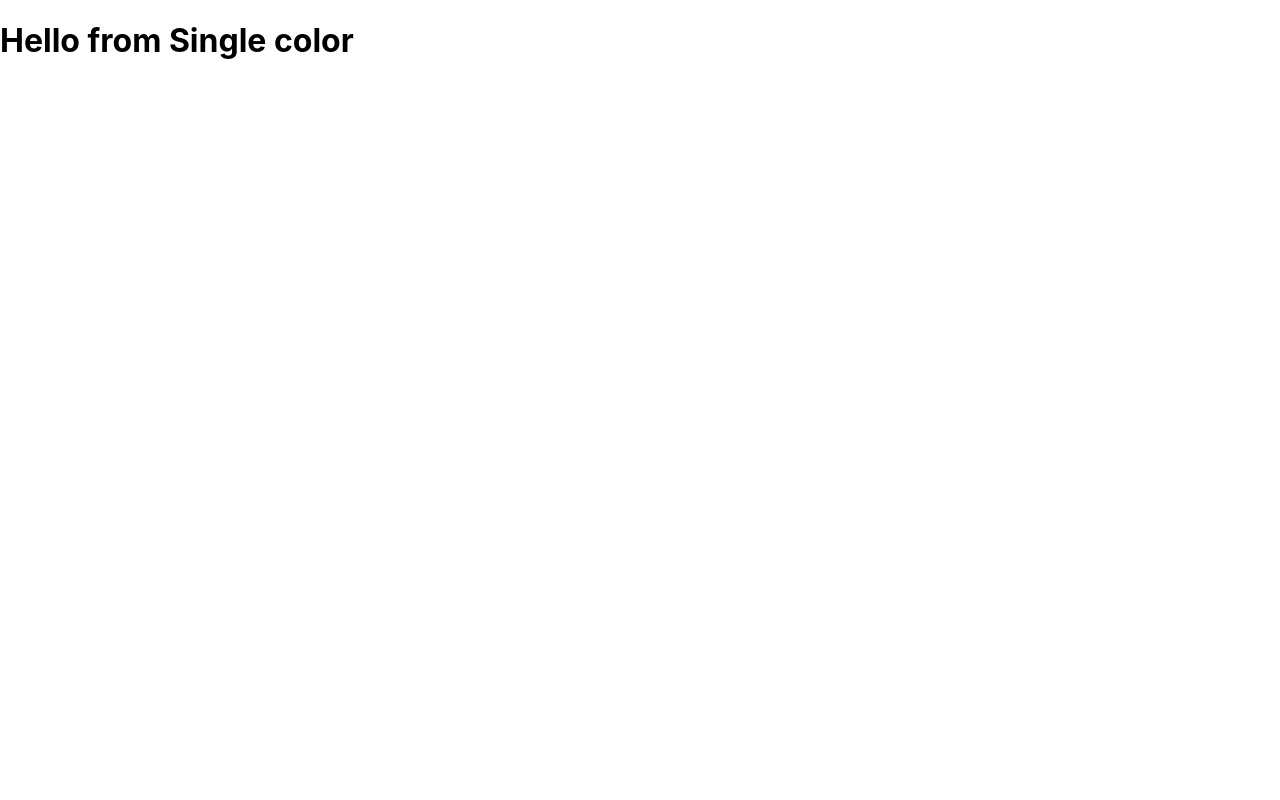
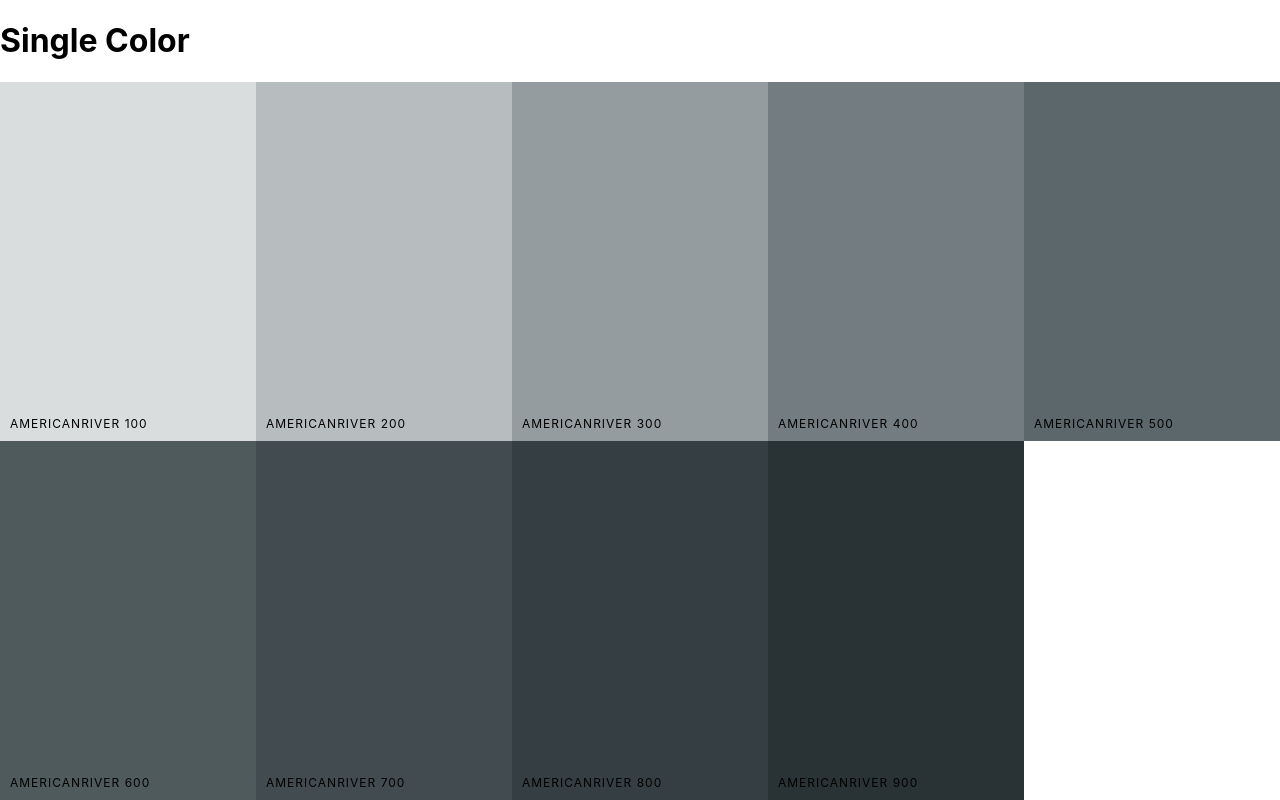
Before and after one commit to hacetheworld/color-app, a React (Create React App) app: page /palette/flat-ui-colors-american/americanriver in a window 1280 px wide. Built offline with nearby package versions, Linux system fonts and the light colour scheme; the HTML template or start-up script is replaced by a standard one.

Commit message:
display single Color palette shades

```diff
--- a/src/App.js
+++ b/src/App.js
@@ -28,10 +28,16 @@
           render={(routeProps) => <Palette palette={generatePalette(this.findPalette(routeProps.match.params.id))} />} />
 
 
+
         <Route
           exact
           path='/palette/:paletteId/:colorId'
-          render={(routeProps) => <SingleColorPalette />} />
+          render={(routeProps) => (
+            <SingleColorPalette
+              colorId={routeProps.match.params.colorId}
+              palette={generatePalette(this.findPalette(routeProps.match.params.paletteId))}
+            />
+          )} />
 
 
       </Switch>
--- a/src/component/colorBox/colorBox.component.jsx
+++ b/src/component/colorBox/colorBox.component.jsx
@@ -18,7 +18,7 @@
     }
 
     render() {
-        const { name, background, id, paletteId } = this.props;
+        const { name, background, id, paletteId, showLink } = this.props;
         return (
             <CopyToClipboard text={background} onCopy={this.changeCopyState} >
                 <div style={{ background }} className='ColorBox'>
@@ -35,10 +35,13 @@
                         </div>
                         <button className='copy-button'>Copy</button>
                     </div>
-                    <Link to={`/palette/${paletteId}/${id}`} onClick={e => e.stopPropagation()}>
+
+                    {showLink && (<Link to={`/palette/${paletteId}/${id}`} onClick={e => e.stopPropagation()}>
                         <span className='see-more'>More</span>
 
-                    </Link>
+                    </Link>)}
+
+
 
                 </div>
             </CopyToClipboard>
--- a/src/component/palette/palette.component.jsx
+++ b/src/component/palette/palette.component.jsx
@@ -31,6 +31,7 @@
                 background={color[format]}
                 name={color.name}
                 paletteId={id}
+                showLink={true}
             />
         ))
         return (
--- a/src/component/paletteList/paletteList.component.jsx
+++ b/src/component/paletteList/paletteList.component.jsx
@@ -3,7 +3,7 @@
 import './paletteList.style.css';
 import { withStyles } from '@material-ui/styles';
 
-import { Link } from 'react-router-dom'
+
 
 
 const styles = {
--- a/src/component/singleLayerColor/singleLayerColor.component.jsx
+++ b/src/component/singleLayerColor/singleLayerColor.component.jsx
@@ -1,11 +1,45 @@
 import React, { Component } from 'react'
 
+import ColorBox from '../colorBox/colorBox.component'
 
 class SingleColorPalette extends Component {
+
+    constructor(props) {
+        super(props);
+        this._shades = this.gatherShades(this.props.palette, this.props.colorId);
+
+    }
+
+    gatherShades(palette, colorId) {
+        let shades = [];
+        let allColors = palette.colors;
+
+        for (let key in allColors) {
+            shades = shades.concat(allColors[key].filter(color => color.id === colorId))
+        }
+        return shades.slice(1);
+    }
+
+
+
     render() {
+
+
+        const colorBoxes = this._shades.map(color => (
+
+            <ColorBox
+                key={color.id}
+                name={color.name}
+                background={color.hex}
+                showLink={false}
+            />
+        ))
         return (
-            <div>
-                <h1>Hello from Single color </h1>
+            <div className='Palette'>
+                <h1>Single Color</h1>
+                <div className='Palette-colors'>
+                    {colorBoxes}
+                </div>
             </div>
         )
     }
```
